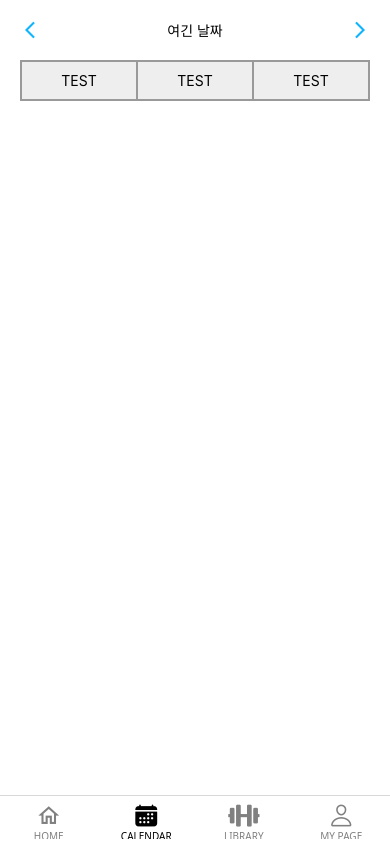
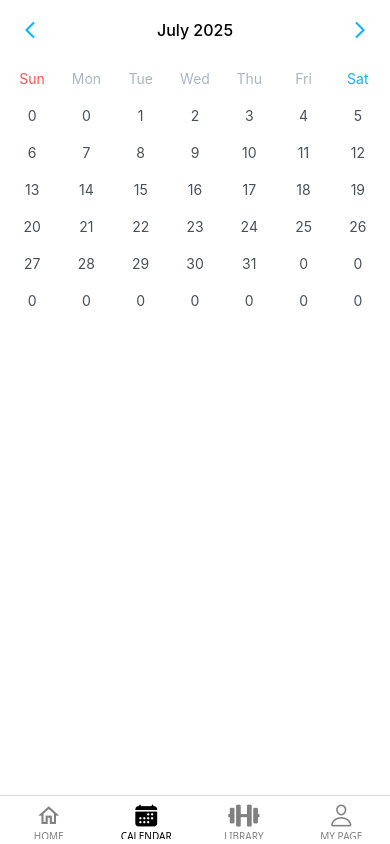
Before and after one commit to redparkchu/burn-fit-test, a React Native app: screen /Calendar in a window 390 px wide. Built offline with nearby package versions, Linux system fonts and the light colour scheme.

Commit message:
feat: 현재 년, 월 에 맞는 달력 그리기

```diff
--- a/src/components/calendars/ArrowButton.tsx
+++ b/src/components/calendars/ArrowButton.tsx
@@ -10,7 +10,7 @@ export default function ArroButton(props: Props) {
     const iconName = props.direction === "left" ? "arrow-back-ios-new" : "arrow-forward-ios";
 
     return (
-        <TouchableOpacity onPress={props.onPress} style={ {marginLeft: 20, marginRight: 20} }>
+        <TouchableOpacity onPress={props.onPress}>
             <Icon name={iconName} size={20} color="#0eb4fc"></Icon>
         </TouchableOpacity>
     )
--- a/src/components/calendars/Calendar.tsx
+++ b/src/components/calendars/Calendar.tsx
@@ -1,14 +1,44 @@
 import { View, Text } from "react-native";
-import { CommonStyles } from "../../styles/Common.styles";
+import { CalendarStyles } from "../../styles/calendars/Calendar.styles";
+import { ColorStyles } from "../../styles/Color.styles";
+import CalendarUtil from "../../utils/Calendar";
+import Week from "./Week";
 
-export default function Calendar() {
+type Props = {
+    month: number,
+    year: number
+}
+
+export type StyledDate = {
+    date: number,
+    color: any
+}
+
+export default function Calendar(props: Props) {
+    const calendarUtil = new CalendarUtil(props.year, props.month);
+    const styledDates = toStyledDates(calendarUtil.weeks);
+
     return (
-        <View style={CommonStyles.table}>
-            <View style={[CommonStyles.row, CommonStyles.header, {width: '100%'}]}>
-                <Text style={CommonStyles.cell}>TEST</Text>
-                <Text style={CommonStyles.cell}>TEST</Text>
-                <Text style={CommonStyles.cell}>TEST</Text>
+        <View>
+            <View style={CalendarStyles.row}>
+                <Text style={[CalendarStyles.cell, ColorStyles.red]}>Sun</Text>
+                <Text style={[CalendarStyles.cell, ColorStyles.gray_60]}>Mon</Text>
+                <Text style={[CalendarStyles.cell, ColorStyles.gray_60]}>Tue</Text>
+                <Text style={[CalendarStyles.cell, ColorStyles.gray_60]}>Wed</Text>
+                <Text style={[CalendarStyles.cell, ColorStyles.gray_60]}>Thu</Text>
+                <Text style={[CalendarStyles.cell, ColorStyles.gray_60]}>Fri</Text>
+                <Text style={[CalendarStyles.cell, ColorStyles.skyBlue]}>Sat</Text>
             </View>
+            {styledDates.map((item, index) => (
+                <Week key={index} styledDates={item} />
+            ))}
         </View>
     )
 }
+
+function toStyledDates(weeks: number[][]): StyledDate[][] {
+    const styledDates = weeks.map((week) => {
+        return week.map((date) => ({date: date, color: ColorStyles.gray}));
+    });
+    return styledDates;
+}
--- a/src/components/calendars/CalendarTopBar.tsx
+++ b/src/components/calendars/CalendarTopBar.tsx
@@ -1,25 +1,31 @@
-import { View, Text, StyleSheet } from "react-native";
+import { View, Text } from "react-native";
+import { CalendarStyles } from "../../styles/calendars/Calendar.styles";
 import ArrowButton from "./ArrowButton";
 
 const testFunction = () => {
     alert("버튼이 눌렸다옹");
 }
 
-const testStyels = StyleSheet.create({
-    topBar: {
-        flexDirection: 'row',
-        justifyContent: 'space-between',
-        width: '100%',
-        paddingTop: 20
-    },
-})
+type Props = {
+    month: number,
+    year: number
+}
 
-export default function CalendarTopBar() {
+export default function CalendarTopBar(props: Props) {
+    const monthName = getMonthName(props.month);
+    const year = props.year;
+
     return (
-        <View style={testStyels.topBar}>
-            <ArrowButton direction="left" onPress={testFunction}></ArrowButton>
-            <Text>여긴 날짜</Text>
-            <ArrowButton direction="right" onPress={testFunction}></ArrowButton>
+        <View style={CalendarStyles.topBar}>
+            <ArrowButton direction="left" onPress={testFunction} />
+            <Text style={CalendarStyles.dateText}>{monthName} {year}</Text>
+            <ArrowButton direction="right" onPress={testFunction} />
         </View>
     )
 }
+
+function getMonthName(month: number) {
+    const monthNames = ["January", "February", "March", "April", "May", "June", "July", "August", "September", "October", "November", "December"];
+
+    return monthNames[month - 1];
+}
--- /dev/null
+++ b/src/components/calendars/Week.tsx
@@ -0,0 +1,17 @@
+import { View, Text } from "react-native";
+import { CalendarStyles } from "../../styles/calendars/Calendar.styles";
+import { StyledDate } from "./Calendar";
+
+type Props = {
+    styledDates: StyledDate[]
+}
+
+export default function Week(props: Props) {
+    return (
+        <View style={CalendarStyles.row}>
+            {props.styledDates.map((styledDate, index) => (
+                <Text key={index} style={[CalendarStyles.cell, styledDate.color]}>{styledDate.date}</Text>
+            ))}
+        </View>
+    )
+}
--- a/src/screens/CalendarScreen.tsx
+++ b/src/screens/CalendarScreen.tsx
@@ -1,14 +1,19 @@
+import { useState } from "react";
 import { SafeAreaView, View } from "react-native";
 import { CommonStyles } from "../styles/Common.styles";
 import Calendar from "../components/calendars/Calendar";
 import CalendarTopBar from "../components/calendars/CalendarTopBar";
 
 export default function CalendarScreen() {
+    const date = new Date();
+    const [year, setYear] = useState(date.getFullYear());
+    const [month, setMonth] = useState(date.getMonth() + 1);
+
     return (
         <SafeAreaView style={CommonStyles.screen}>
             <View>
-                <CalendarTopBar />
-                <Calendar />
+                <CalendarTopBar month={month} year={year} />
+                <Calendar month={month} year={year} />
             </View>
         </SafeAreaView>
     )
--- /dev/null
+++ b/src/styles/Color.styles.ts
@@ -0,0 +1,19 @@
+import { StyleSheet } from "react-native";
+
+export const ColorStyles = StyleSheet.create({
+    red: {
+        color: "#f05650"
+    },
+    gray: {
+        color: "#495057"
+    },
+    gray_60: {
+        color: "#adb5bd"
+    },
+    gray_30: {
+        color: "#dee2e6"
+    },
+    skyBlue: {
+        color: "#0eb4fc"
+    }
+});
--- a/src/styles/Common.styles.ts
+++ b/src/styles/Common.styles.ts
@@ -13,23 +13,5 @@ export const CommonStyles = StyleSheet.create({
         flex:1,
         justifyContent: 'center',
         alignItems: 'center',
-    },
-    table: {
-        margin: 20,
-        borderWidth: 1,
-        borderColor: '#999'
-    },
-    header: {
-        backgroundColor: '#eee'
-    },
-    row: {
-        flexDirection: 'row'
-    },
-    cell: {
-        flex: 1,
-        padding: 10,
-        borderWidth: 1,
-        borderColor: '#999',
-        textAlign: 'center'
     }
 });
--- /dev/null
+++ b/src/styles/calendars/Calendar.styles.ts
@@ -0,0 +1,23 @@
+import { StyleSheet } from "react-native";
+
+export const CalendarStyles = StyleSheet.create({
+    topBar: {
+        flexDirection: 'row',
+        justifyContent: 'space-between',
+        padding: 20
+    },
+    dateText: {
+        fontSize: 16,
+        fontWeight: 500,
+        lineHeight: 20
+    },
+    row: {
+        flexDirection: 'row',
+        padding: 5
+    },
+    cell: {
+        flex: 1,
+        textAlign: 'center',
+        padding: 5
+    }
+});
--- /dev/null
+++ b/src/utils/Calendar.ts
@@ -0,0 +1,47 @@
+export default class Calendar {
+    date: Date;
+    lastDate: number;
+    year: number;
+    month: number;
+    weeks: number[][];
+
+    constructor(year: number, month: number) {
+        this.date = new Date(year, month - 1, 1);
+        this.lastDate = new Date(year, month, 0).getDate();
+        this.year = year;
+        this.month = month;
+        this.weeks = Array(6).fill(0).map(() => Array(7).fill(0));
+
+        this.initWeeks();
+    }
+
+    initWeeks() {
+        let day = this.date.getDay();
+        let weekIndex = 0;
+        let date = 1;
+
+        while (date <= this.lastDate) {
+            this.weeks[weekIndex][day] = date;
+            date++;
+            day++;
+            if (day === 7) {
+                day = 0;
+                weekIndex++;
+            }
+        }
+    }
+
+    // getPrev() {
+    //     if (this.month > 1) {
+    //         return new Date(this.year, this.month - 1, 0);
+    //     }
+    //     return new Date(this.year, 0, 0);
+    // }
+
+    // getNext() {
+    //     if (this.month < 12) {
+    //         return new Date(this.year, this.month, 1);
+    //     }
+    //     return new Date(this.year + 1, 0, 1);
+    // }
+}
```
